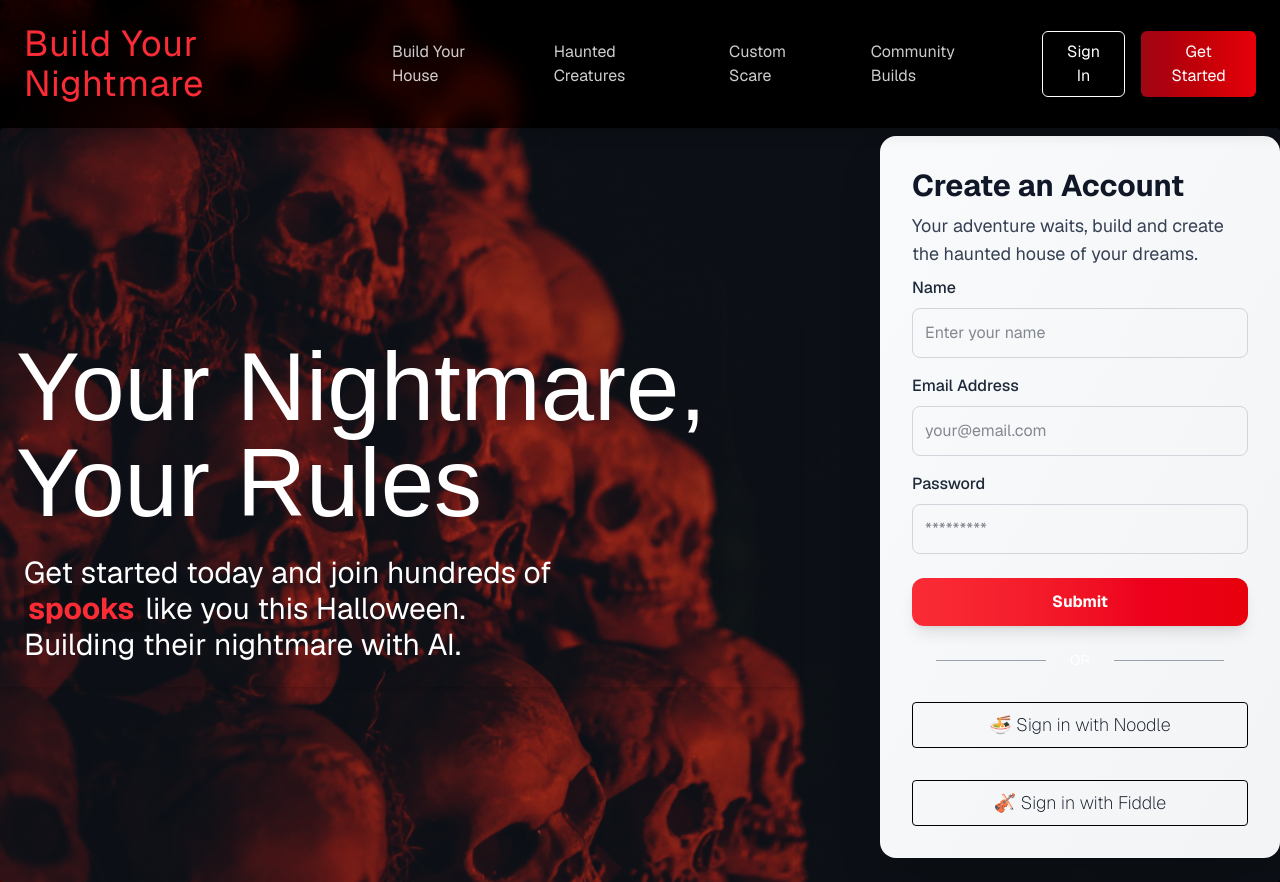
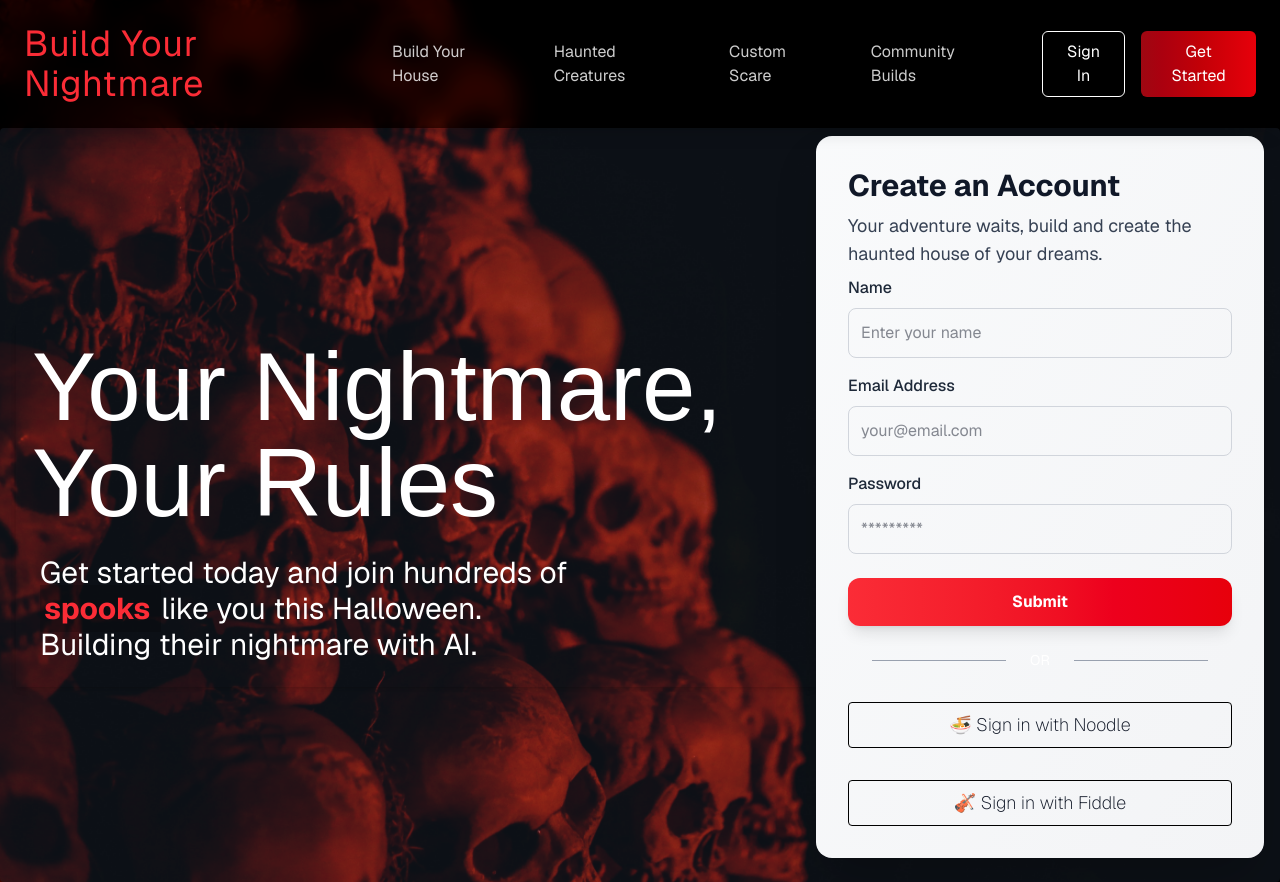
Before and after one commit to Davonne007-TX/ultimate-chase, a Next.js app: page / in a window 1280 px wide. Built offline with nearby package versions, Linux system fonts and the light colour scheme; a web font is replaced by a local one.

Commit message:
alright you got me, one more uodate to make UI even

```diff
--- a/app/page.tsx
+++ b/app/page.tsx
@@ -8,10 +8,10 @@ export default function Home() {
       <FormHeader />
 
       <div className="bg-gray-800/40 rounded">
-        <div className="mx-auto flex flex-1 flex-col lg:flex-row  justify-center items-center ">
+        <div className="mx-auto flex flex-col lg:flex-row justify-center items-center">
           <FormHero />
 
-          <div className="flex-1 max-w-lg w-full">
+          <div className="max-w-md w-full">
             <MyForm />
           </div>
         </div>
--- a/components/ui/create-an-account/MyForm.tsx
+++ b/components/ui/create-an-account/MyForm.tsx
@@ -51,7 +51,7 @@ export default function MyForm() {
   return (
     <form
       onSubmit={handleSubmit}
-      className="space-y-2 px-8 mt-2 py-8 lg:ml-20 mb-6 bg-linear-to-br from-gray-50 to-gray-100 rounded-2xl shadow-2xl max-w-3xl"
+      className="space-y-2 px-8 mt-2 py-8  mb-6 bg-linear-to-br from-gray-50 to-gray-100 rounded-2xl shadow-2xl max-w-3xl"
     >
       <h1 className="text-3xl font-bold text-gray-900 mb-2">
         Create an Account
```
